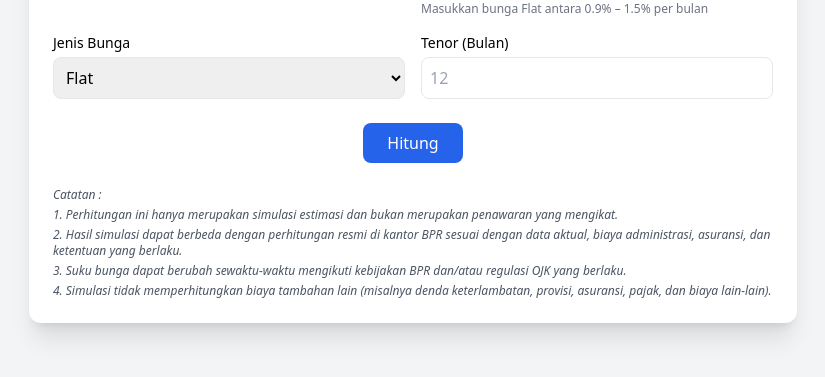
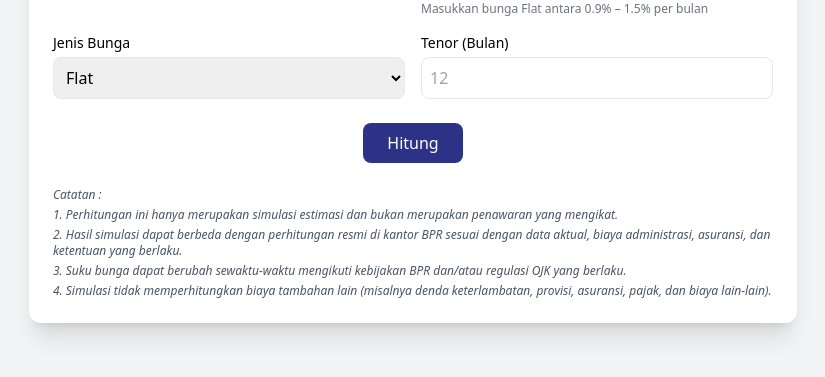
Before and after one commit to ardibprsutra/kalkulatorkredit, a plain HTML site: page index.html in a window 1280 px wide. Shown: the part 165-542 px from the top of the page, without its empty margins (227-1052 px from the left). Drawn offline with nearby package versions, Linux system fonts and the light colour scheme.

Commit message:
Update index.html

```diff
--- a/index.html
+++ b/index.html
@@ -39,10 +39,11 @@
     </div>
 
     <div class="flex justify-center mb-6">
-      <button onclick="hitungKredit()" class="bg-blue-600 hover:bg-blue-700 text-white font-medium px-6 py-2 rounded-lg">
-        Hitung
-      </button>
-    </div>
+  <button onclick="hitungKredit()"
+    class="bg-[#2E3286] hover:bg-[#24285f] text-white font-medium px-6 py-2 rounded-lg">
+    Hitung
+  </button>
+</div>
 
     <!-- Hasil -->
     <div id="hasil" class="hidden bg-gray-50 p-4 rounded-lg border">
```
